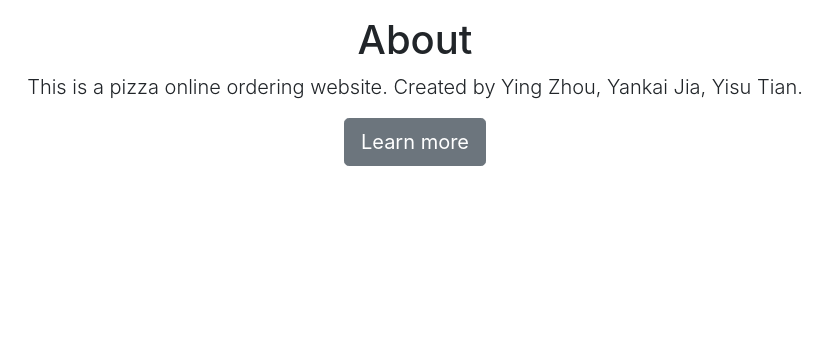
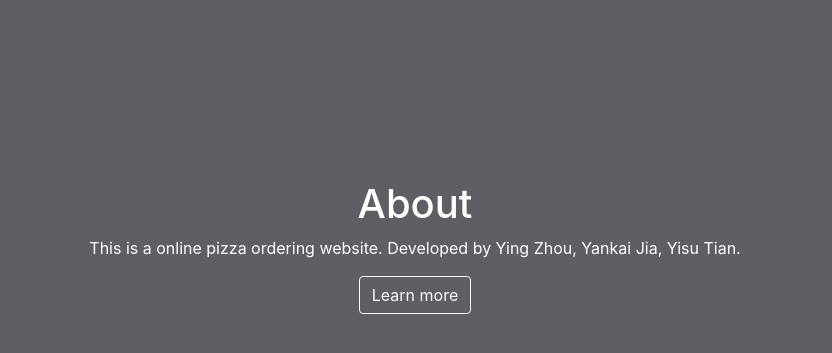
Before and after one commit to Yankai-Jia/Pizzapizza, a PHP site: page /about.html in a window 1280 px wide. Shown: the top 353 px of the page, without its empty margins (225-1057 px from the left). Run offline with PHP 8.4, Linux system fonts and the light colour scheme; some libraries are stand-ins or nearby versions.

Commit message:
modified details.

```diff
--- a/pizza/about.html
+++ b/pizza/about.html
@@ -3,31 +3,19 @@
 <html lang="en">
 <head>
     <meta charset="utf-8">
-    <meta name="viewport" content="width=device-width, initial-scale=1, shrink-to-fit=no">
     <title>About</title>
-    <link href="../../dist/css/bootstrap.min.css" rel="stylesheet">
+    <link rel="stylesheet" href="https://stackpath.bootstrapcdn.com/bootstrap/4.1.3/css/bootstrap.min.css" integrity="sha384-MCw98/SFnGE8fJT3GXwEOngsV7Zt27NXFoaoApmYm81iuXoPkFOJwJ8ERdknLPMO" crossorigin="anonymous">
+
 </head>
 
-<body class="text-center">
+<body style="background-color:#5E5F64">
 
-<div class="cover-container d-flex h-100 p-3 mx-auto flex-column">
-
-    <main role="main" class="inner cover">
-        <h1 class="cover-heading">About</h1>
-        <p class="lead"> This is a pizza online ordering website. Created by Ying Zhou, Yankai Jia, Yisu Tian. </p>
-        <p class="lead">
-            <a href="https://github.com/Yankai-Jia/Pizzapizza" class="btn btn-lg btn-secondary">Learn more</a>
+<div class="text-center" id="about" style="margin-top: 180px;color:white">
+        <h1>About</h1>
+        <p> This is a online pizza ordering website. Developed by Ying Zhou, Yankai Jia, Yisu Tian. </p>
+        <p>
+            <a href="https://github.com/Yankai-Jia/Pizzapizza" class="btn btn-outline-light">Learn more</a>
         </p>
-    </main>
 </div>
-
-
-<!-- Bootstrap core JavaScript
-================================================== -->
-<!-- Placed at the end of the document so the pages load faster -->
-<script src="https://code.jquery.com/jquery-3.2.1.slim.min.js" integrity="sha384-KJ3o2DKtIkvYIK3UENzmM7KCkRr/rE9/Qpg6aAZGJwFDMVNA/GpGFF93hXpG5KkN" crossorigin="anonymous"></script>
-<script>window.jQuery || document.write('<script src="../../assets/js/vendor/jquery-slim.min.js"><\/script>')</script>
-<script src="../../assets/js/vendor/popper.min.js"></script>
-<script src="../../dist/js/bootstrap.min.js"></script>
 </body>
 </html>
--- a/pizza/account.php
+++ b/pizza/account.php
@@ -23,6 +23,7 @@ $cart_dish = getDishByUserId($id);
     <script src="//code.jquery.com/jquery-1.11.0.min.js"></script>
     <link rel="stylesheet" href="https://stackpath.bootstrapcdn.com/bootstrap/4.1.3/css/bootstrap.min.css" integrity="sha384-MCw98/SFnGE8fJT3GXwEOngsV7Zt27NXFoaoApmYm81iuXoPkFOJwJ8ERdknLPMO" crossorigin="anonymous">
     <script src="http://netdna.bootstrapcdn.com/bootstrap/3.1.1/js/bootstrap.min.js"></script>
+    <meta name="author" content="Yankai">
     <title>Account</title>
     <link rel="stylesheet" href="css/index.css">
     <meta charset="utf-8">
--- a/pizza/cart.php
+++ b/pizza/cart.php
@@ -15,8 +15,8 @@
 <head>
     <meta charset="utf-8">
     <meta name="viewport" content="width=device-width, initial-scale=1, shrink-to-fit=no">
-    <meta name="description" content="">
-    <meta name="author" content="">
+    <meta name="description" content="Check out">
+    <meta name="author" content="Yankai">
     <link rel="icon" href="../../../../favicon.ico">
 
     <title>Checkout</title>
--- a/pizza/index.php
+++ b/pizza/index.php
@@ -12,7 +12,6 @@ require 'static/user.php';
 
 session_start();
 $current_user = user();
-//$id = $current_user['user_id'];
 
 $where = '1 = 1';
 $search='';
@@ -107,8 +106,8 @@ $list_all_dish=xiu_query(sprintf('SELECT *
                             <li class="list-group-item">drinks</li>
                         </ul>
                         <br>
-                        <button class="btn btn-primary" id ="filter">filter</button>
-                        <button class="btn btn-primary" id ="clear">clear</button>
+                        <button class="btn btn-secondary btn-sm" id ="filter">filter</button>
+                        <button class="btn btn-secondary btn-sm" id ="clear">clear</button>
                     </div>
 
 
--- a/pizza/signup.php
+++ b/pizza/signup.php
@@ -64,6 +64,7 @@ if ($_SERVER['REQUEST_METHOD'] === 'POST') {
 <head>
     <meta charset="UTF-8">
     <title>Sign Up Form</title>
+    <meta name="author" content="Yankai">
     <link rel="stylesheet" href="PW2.css" type="text/css">
     <link rel="stylesheet" href="https://stackpath.bootstrapcdn.com/bootstrap/4.1.3/css/bootstrap.min.css" integrity="sha384-MCw98/SFnGE8fJT3GXwEOngsV7Zt27NXFoaoApmYm81iuXoPkFOJwJ8ERdknLPMO" crossorigin="anonymous">
     <script src="https://stackpath.bootstrapcdn.com/bootstrap/4.1.3/js/bootstrap.min.js" integrity="sha384-ChfqqxuZUCnJSK3+MXmPNIyE6ZbWh2IMqE241rYiqJxyMiZ6OW/JmZQ5stwEULTy" crossorigin="anonymous"></script>
```
Also changed, not shown: pizza/add_cart.php (+4 -3 lines), pizza/header.php (+7 -6 lines), pizza/order.php (+4 -4 lines).
